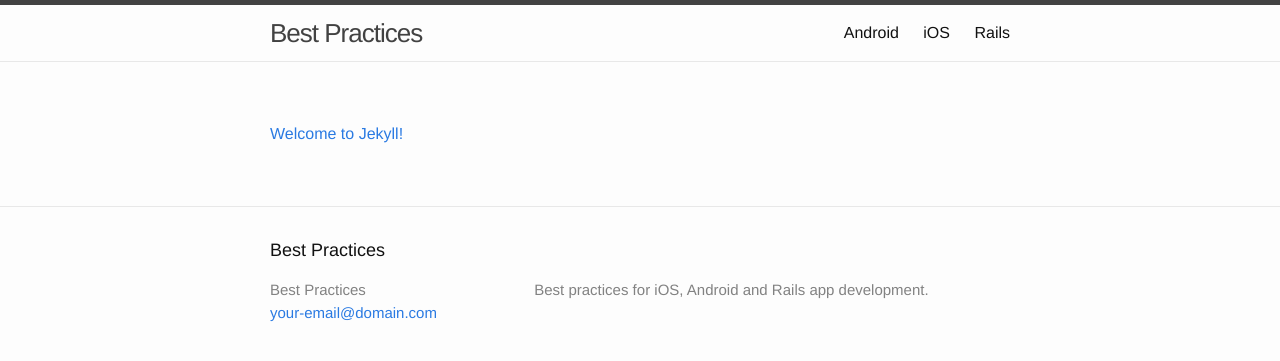
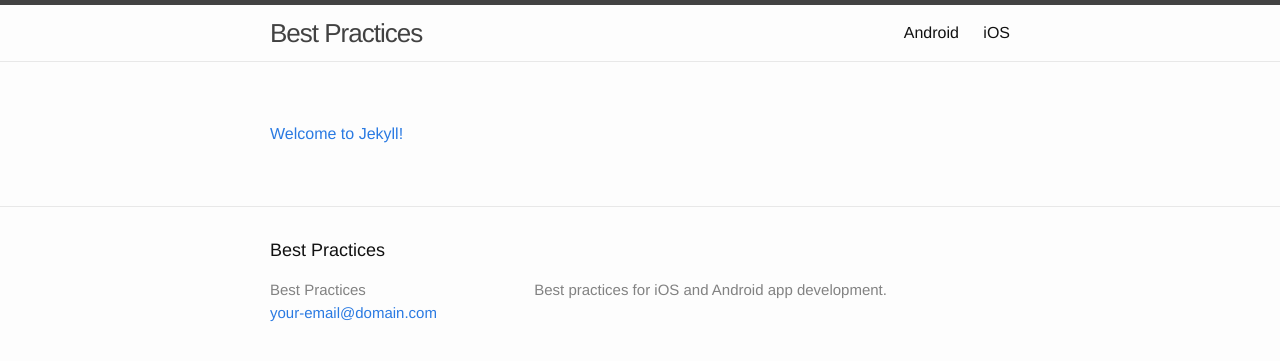
Before and after one commit to JamitLabs/BestPractices, a Jekyll site: the page built from index.md, in a window 1280 px wide. Shown: the top 361 px of the page. Built offline with Jekyll 4.4.1, drawn with Linux system fonts in a browser that asks for light colours.

Commit message:
Remove mentions of Rails + simplify footer CSS

```diff
--- a/_config.yml
+++ b/_config.yml
@@ -9,7 +9,7 @@
 title: Best Practices
 email: your-email@domain.com
 description: >
-  Best practices for iOS, Android and Rails app development.
+  Best practices for iOS and Android app development.
 baseurl: "" # the subpath of your site, e.g. /blog
 url: "http://yourdomain.com" # the base hostname & protocol for your site
 twitter_username: jekyllrb
--- a/_sass/_layout.scss
+++ b/_sass/_layout.scss
@@ -137,13 +137,12 @@
 }
 
 @include media-query($on-laptop) {
-    .footer-col-1,
-    .footer-col-2 {
+    .footer-col-1 {
         width: -webkit-calc(50% - (#{$spacing-unit} / 2));
         width:         calc(50% - (#{$spacing-unit} / 2));
     }
 
-    .footer-col-3 {
+    .footer-col-2 {
         width: -webkit-calc(100% - (#{$spacing-unit} / 2));
         width:         calc(100% - (#{$spacing-unit} / 2));
     }
```
Also changed, not shown: _drafts/commit-messages.md (+1 -1 lines), _drafts/flavored-git-flow.md (+1 -1 lines), _drafts/version-control.md (+3 -1 lines), rails.md (deleted, +0 -5 lines).
